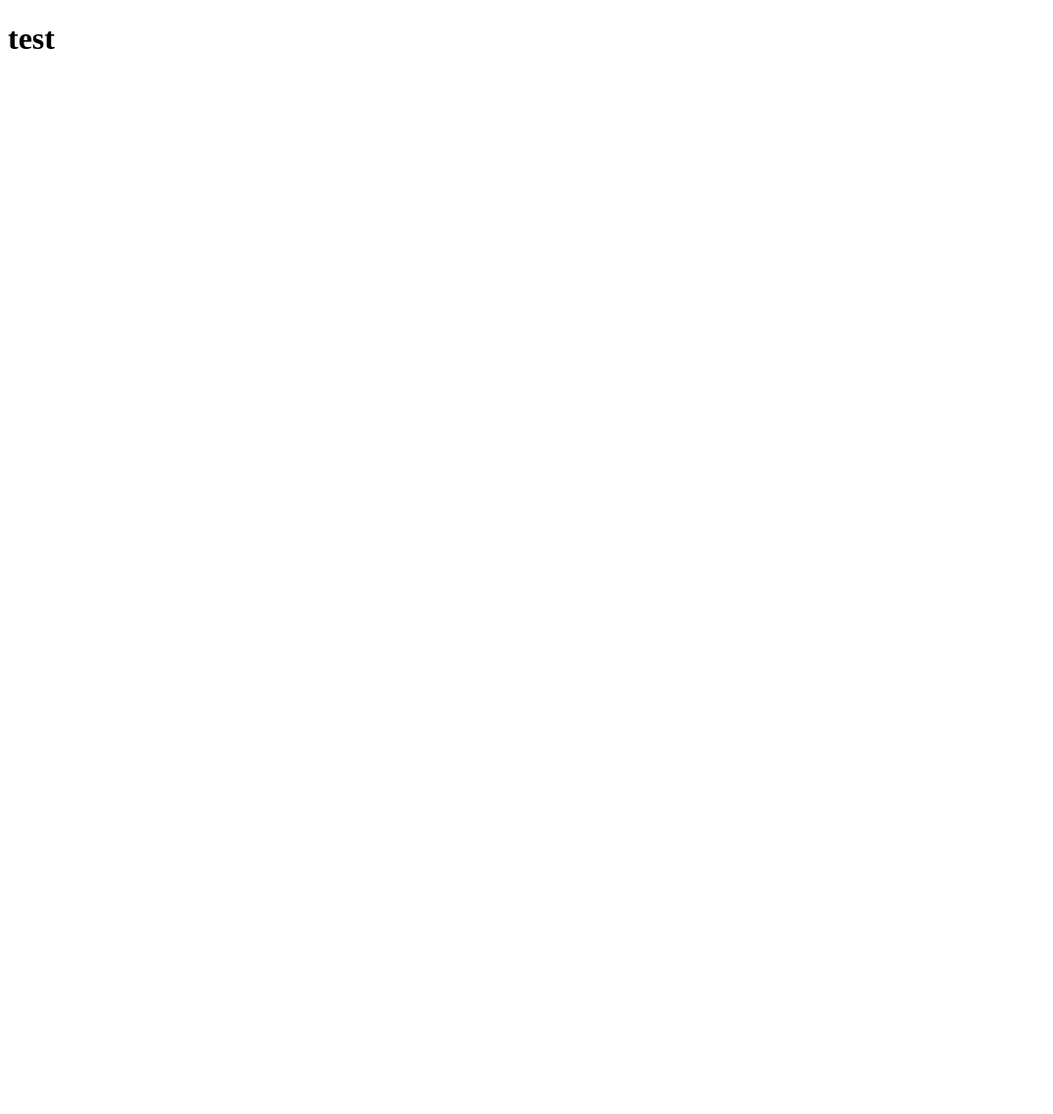
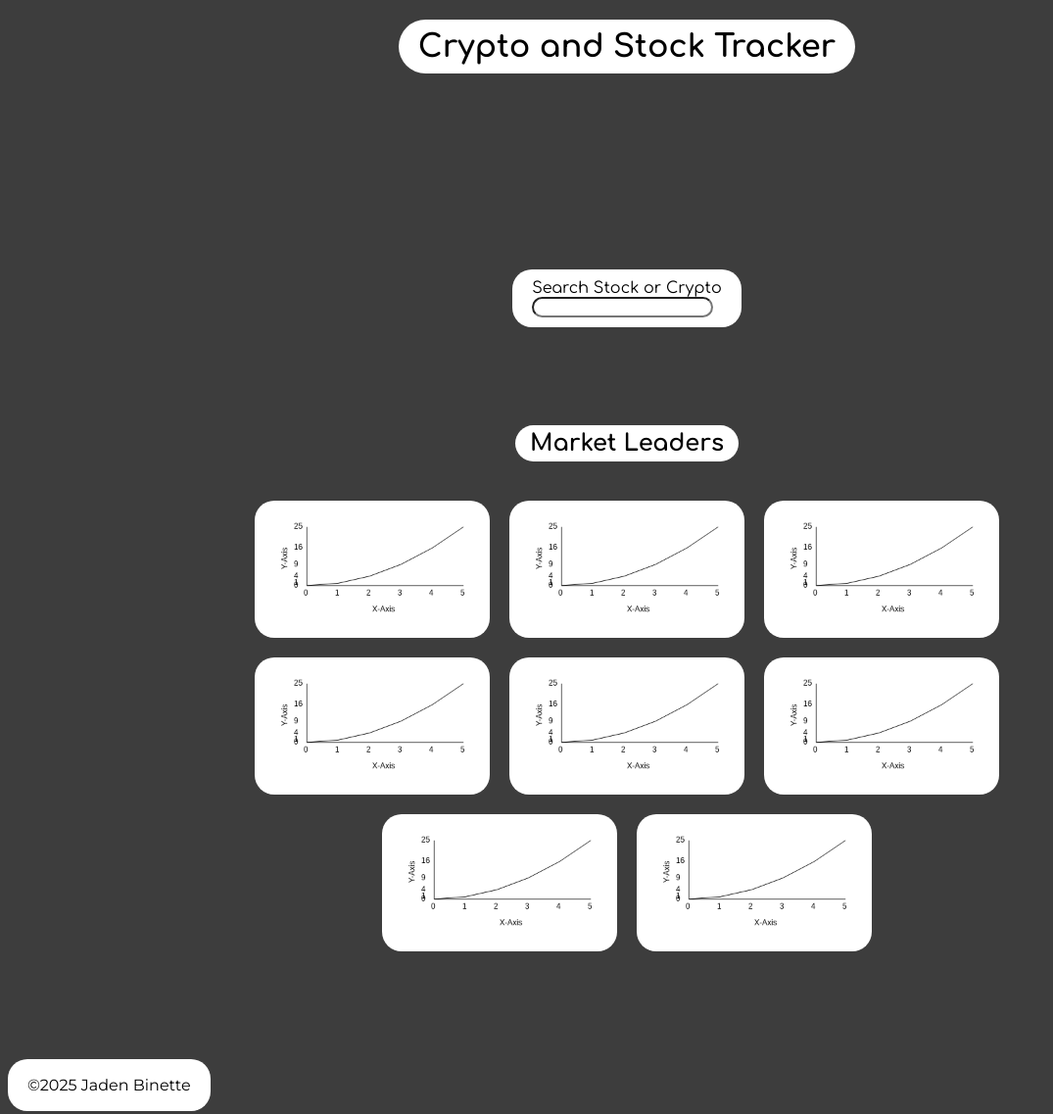
Before and after one commit to COMICP/CryptoTracker, a website built with Vite: page src/index.html in a window 1280 px wide. Shown: the whole page at 98% size, without its empty margins (0-1075 px from the left). Before the commit the page ends 800 px from the top, so only its background shows below. Built offline with nearby package versions, Linux system fonts and the light colour scheme.

Commit message:
Home Page

```diff
--- a/src/css/std.css
+++ b/src/css/std.css
@@ -0,0 +1,78 @@
+@import url('https://fonts.googleapis.com/css2?family=Comfortaa:wght@300..700&family=Montserrat:ital,wght@0,100..900;1,100..900&display=swap');
+:root{
+    background-color: #3D3D3D;
+}
+h1, h2, label{
+    font-family: 'Comfortaa';
+}
+p{
+    font-family: 'Montserrat';
+}
+h1{
+    text-align: center;
+}
+header h1{
+    background-color: white;
+    width: fit-content;
+    padding: 10px 20px;
+    border-radius: 40px;
+    margin: auto;
+    margin-top: 20px;
+}
+#performers{
+    width: fit-content;
+    min-width: 500px;
+    max-width: 80vw;
+    margin: auto;
+
+}
+#gdiv{
+width: 100%;
+
+    display: flex;
+    flex-wrap: wrap;
+    justify-content: center;
+    list-style-type: none;
+    padding: 0;
+    margin: auto;
+    margin-top: 30px;
+}
+#performers h2{
+    background-color: white;
+    width: fit-content;
+    padding: 5px 15px;
+    border-radius: 20px;
+    text-align: center;
+    margin: auto;
+    margin-top: 100px;
+}
+canvas{
+    background-color: white;
+    padding: 20px;
+    border-radius: 20px;
+    width: 200px;
+    margin: 10px;
+
+}
+form{
+    background-color: white;
+    width: fit-content;
+    margin: auto;
+    margin-top: 200px;
+    padding: 10px 20px;
+    border-radius: 20px;
+
+}
+#search{
+    border-radius: 20px;
+    margin: auto;
+
+}
+
+footer{
+    background-color: white;
+    width: fit-content;
+    margin-top: 100px;
+    padding: 1px 20px;
+    border-radius: 20px;
+}
--- a/src/index.html
+++ b/src/index.html
@@ -8,6 +8,24 @@
     <script type="module" src="./js/main.js"></script>
 </head>
 <body>
-    <h1>test</h1>
+    <header id="header">
+
+    </header>
+    <main>
+        <form action="">
+            <label for="search">Search Stock or Crypto</label><br>
+            <input type="text" name="search" id="search">
+
+        </form>
+        <div id="performers">
+            <h2>Market Leaders</h2>
+            <div id="gdiv">
+
+            </div>
+        </div>
+    </main>
+    <footer id="footer">
+
+    </footer>
 </body>
 </html>
--- a/src/js/main.js
+++ b/src/js/main.js
@@ -0,0 +1,12 @@
+import { buildPage, buildgraph } from "./partialbuilder";
+const xValues = [0, 1, 2, 3, 4, 5];
+const yValues = [0, 1, 4, 9, 16, 25];
+buildPage();
+buildgraph(xValues, yValues);
+buildgraph(xValues, yValues);
+buildgraph(xValues, yValues);
+buildgraph(xValues, yValues);
+buildgraph(xValues, yValues);
+buildgraph(xValues, yValues);
+buildgraph(xValues, yValues);
+buildgraph(xValues, yValues);
--- /dev/null
+++ b/src/js/partialbuilder.js
@@ -0,0 +1,81 @@
+function buildHeader() {
+  const header = document.getElementById("header");
+  const title = document.createElement("h1");
+
+  title.innerHTML = "Crypto and Stock Tracker";
+  header.appendChild(title);
+}
+function buildFooter() {
+  const footer = document.getElementById("footer");
+  const copywrite = document.createElement("p");
+  const date = new Date();
+  const year = date.getFullYear();
+  copywrite.innerHTML = `©${year} Jaden Binette`;
+  footer.appendChild(copywrite);
+}
+export function buildPage() {
+  buildHeader();
+  buildFooter();
+}
+function drawLineGraph(canvas, xValues, yValues) {
+
+    const ctx = canvas.getContext('2d');
+
+    // Set the canvas width and height
+    const width = canvas.width;
+    const height = canvas.height;
+
+    // Find the maximum values for scaling the graph
+    const maxX = Math.max(...xValues);
+    const maxY = Math.max(...yValues);
+
+    // Clear the canvas
+    ctx.clearRect(0, 0, width, height);
+
+    // Draw the x and y axes
+    ctx.beginPath();
+    ctx.moveTo(50, 10);
+    ctx.lineTo(50, height - 50);
+    ctx.lineTo(width - 10, height - 50);
+    ctx.stroke();
+
+    // Label the x and y axes
+    ctx.font = '12px Arial';
+    ctx.fillText('X-Axis', width / 2, height - 10);
+    ctx.save();
+    ctx.rotate(-Math.PI / 2);
+    ctx.fillText('Y-Axis', -height / 2, 20);
+    ctx.restore();
+
+    // Draw the line graph
+    ctx.beginPath();
+    ctx.moveTo(50 + (xValues[0] / maxX) * (width - 60), height - 50 - (yValues[0] / maxY) * (height - 60));
+
+    for (let i = 1; i < xValues.length; i++) {
+        const x = 50 + (xValues[i] / maxX) * (width - 60);
+        const y = height - 50 - (yValues[i] / maxY) * (height - 60);
+        ctx.lineTo(x, y);
+    }
+
+    ctx.stroke();
+
+    // Draw the x values
+    for (let i = 0; i < xValues.length; i++) {
+        const x = 50 + (xValues[i] / maxX) * (width - 60);
+        ctx.fillText(xValues[i], x - 5, height - 35);
+    }
+
+    // Draw the y values
+    for (let i = 0; i < yValues.length; i++) {
+        const y = height - 50 - (yValues[i] / maxY) * (height - 60);
+        ctx.fillText(yValues[i], 30, y + 3);
+    }
+}
+
+
+
+export function buildgraph(xValues, yValues) {
+  const canvas = document.createElement('canvas')
+  drawLineGraph(canvas, xValues, yValues)
+  document.getElementById('gdiv').appendChild(canvas)
+}
--- a/vite.config.js
+++ b/vite.config.js
@@ -9,6 +9,8 @@ export default defineConfig({
     rollupOptions: {
       input: {
         main: resolve(__dirname, "src/index.html"),
+        main: resolve(__dirname, "src/search/search.html"),
+
       },
     },
   },
```
Also changed, not shown: src/search/search.html (added).
